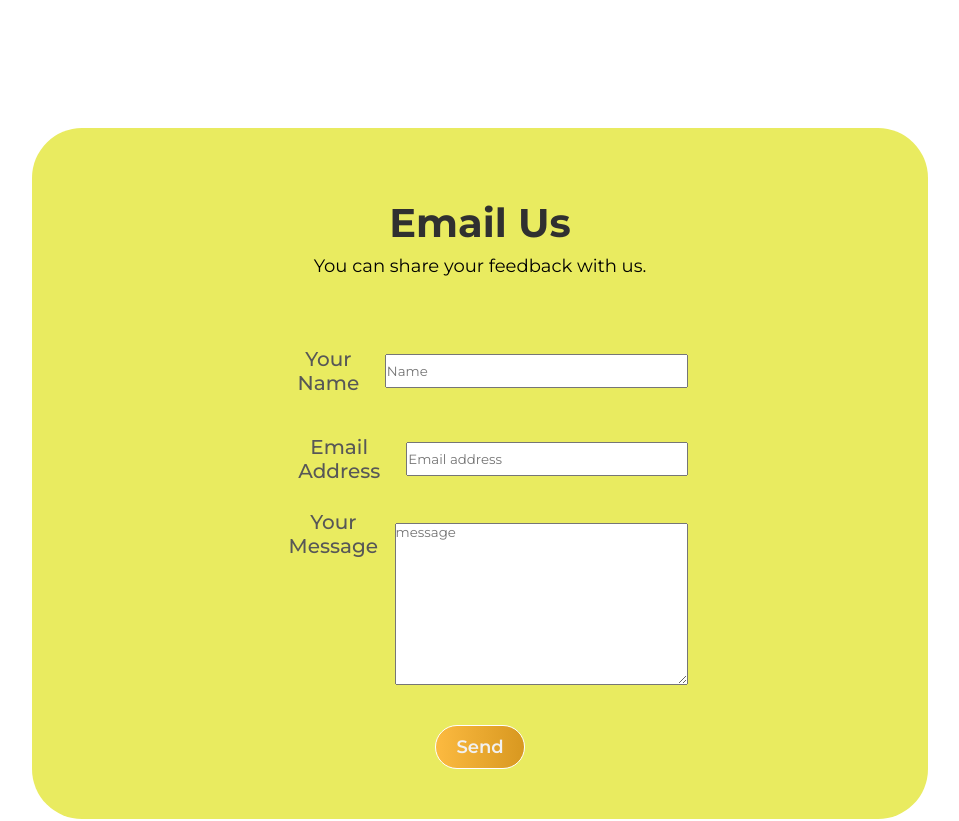
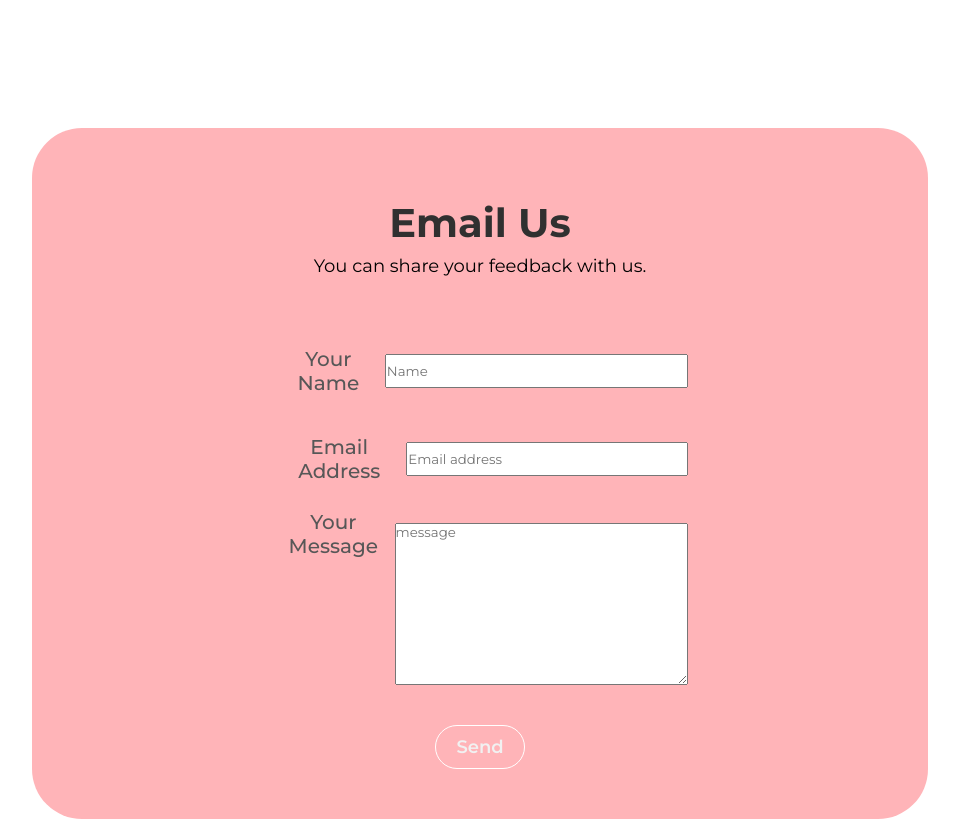
Before and after one commit to indrajith76/resturent-one-pager-website-1, a plain HTML site: page index.html in a window 1280 px wide. Shown: the part 3120-3941 px from the top of the page, without its empty margins (160-1119 px from the left). Drawn offline with Linux system fonts and the light colour scheme.

Commit message:
email section updated

```diff
--- a/style.css
+++ b/style.css
@@ -302,7 +302,7 @@ nav a:hover {
     margin: 0 15% 5% 15%;
     border-radius: 50px;
     padding: 20px 0 0 0;
-    background: #e9eb60;
+    background: #FFB4B8;
 }
 
 .email h2 {
@@ -343,7 +343,7 @@ nav a:hover {
 
 .email-body form button {
     text-decoration: none;
-    background: linear-gradient(90deg, #fcba40, #d89820);
+    background: #FFB4B8;
     padding: 10px 20px 10px 20px;
     font-size: 18px;
     color: #f1f1f1;
@@ -353,7 +353,7 @@ nav a:hover {
     cursor: pointer;
 }
 .email-body form button:hover {
-    background: linear-gradient(90deg, #d89e20, #fcaa40);
+    background: #EB6076;
 }
 
 /* Email style end */
```
